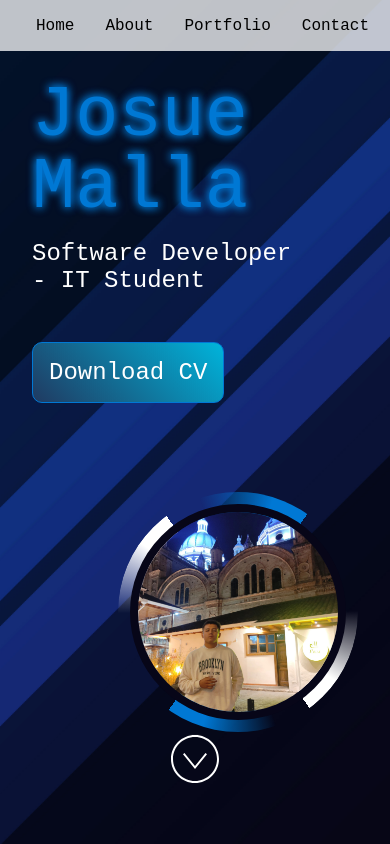
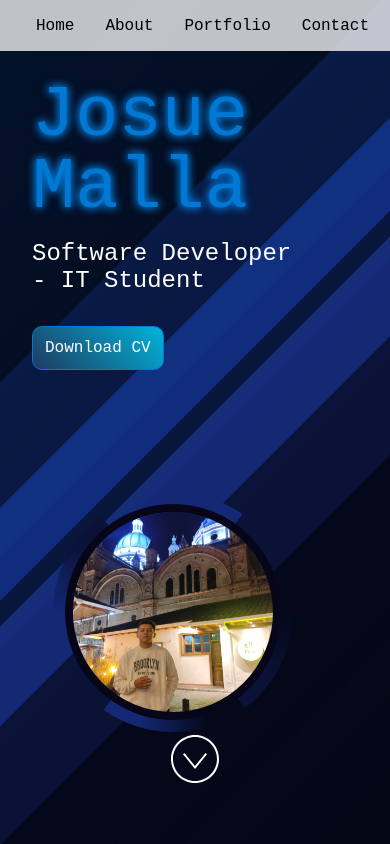
Before and after one commit to jossuema/portfolio, a React (Vite) app: page / in a window 390 px wide. Built offline with nearby package versions, Linux system fonts and the light colour scheme; a web font is replaced by a local one.

Commit message:
adding fade effect

```diff
--- a/package.json
+++ b/package.json
@@ -21,7 +21,9 @@
     "url": "https://github.com/microsoft/codespaces-teaching-template-js/issues"
   },
   "dependencies": {
+    "@emotion/react": "^11.11.4",
     "react": "^18.2.0",
+    "react-awesome-reveal": "^4.2.8",
     "react-dom": "^18.2.0"
   },
   "devDependencies": {
--- a/src/Components/Portfolio.jsx
+++ b/src/Components/Portfolio.jsx
@@ -21,6 +21,7 @@ import PropTypes from "prop-types";
  * freely use on your site.
  */
 import image from "../images/portfolio.jpg";
+import { Fade } from "react-awesome-reveal";
 
 const imageAltText = "desktop with books and laptop";
 
@@ -81,6 +82,7 @@ const Portfolio = (props) => {
           />
         </div>
         <div className="container">
+          <Fade cascade damping={0.1}>
             {projectList.map((project) => (
               <div className="box" key={project.title}>
                 <a
@@ -97,6 +99,7 @@ const Portfolio = (props) => {
                 </a>
               </div>
             ))}
+          </Fade>
         </div>
       </div>
     </section>
--- a/src/styles.css
+++ b/src/styles.css
@@ -262,7 +262,7 @@ img.socialIcon:hover{
   height: 20rem;
   border-radius: 50%;
   overflow: hidden;
-  background: repeating-conic-gradient(from var(--a), #0078d4 0%, #0078d4 5%, transparent 5%, transparent 40%, #0078d4 50%);
+  background: repeating-conic-gradient(from var(--a), #152874 0%, #152874 5%, transparent 5%, transparent 40%, #152874 50%);
   animation: animate 10s linear infinite;
 }
 
@@ -289,7 +289,7 @@ img.socialIcon:hover{
   width: 100%;
   height: 100%;
   border-radius: 50%;
-  background: repeating-conic-gradient(from var(--a), white 0%, white 5%, transparent 5%, transparent 40%, white 50%);
+  background: repeating-conic-gradient(from var(--a), #0a1237 0%, #0a1237 5%, transparent 5%, transparent 40%, #0a1237 50%);
   animation: animate 10s linear infinite;
   animation-delay: -3s;
 }
@@ -389,8 +389,14 @@ img.socialIcon:hover{
     font-size: 4.5rem;
   }
 
+  .buttonDownload{
+    font-size: 1rem;
+    margin: 2rem auto;
+    padding: 0.75rem;
+  }
+
   .contenedor-perfil{
-    right: 2rem;
+    right: 25%;
     bottom: 7rem;
     width: 15rem;
     height: 15rem;
```
Also changed, not shown: 1 other file (tests, documents, lock files or other folders). Lines whose indentation alone changed are shown as unchanged.
